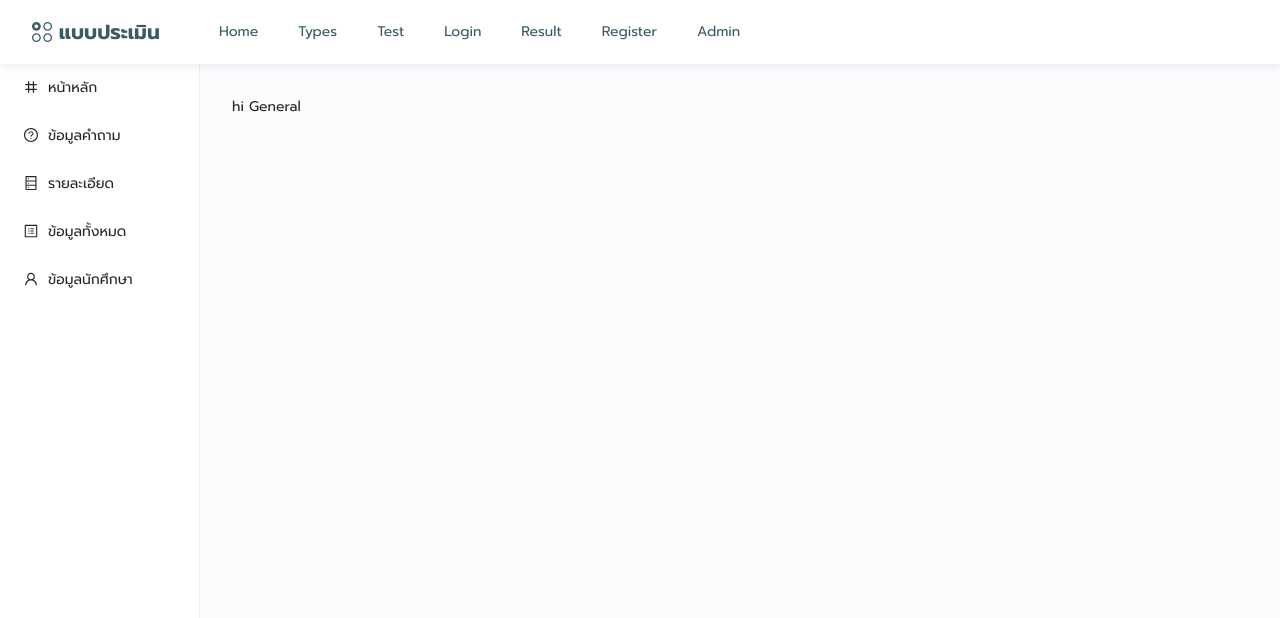
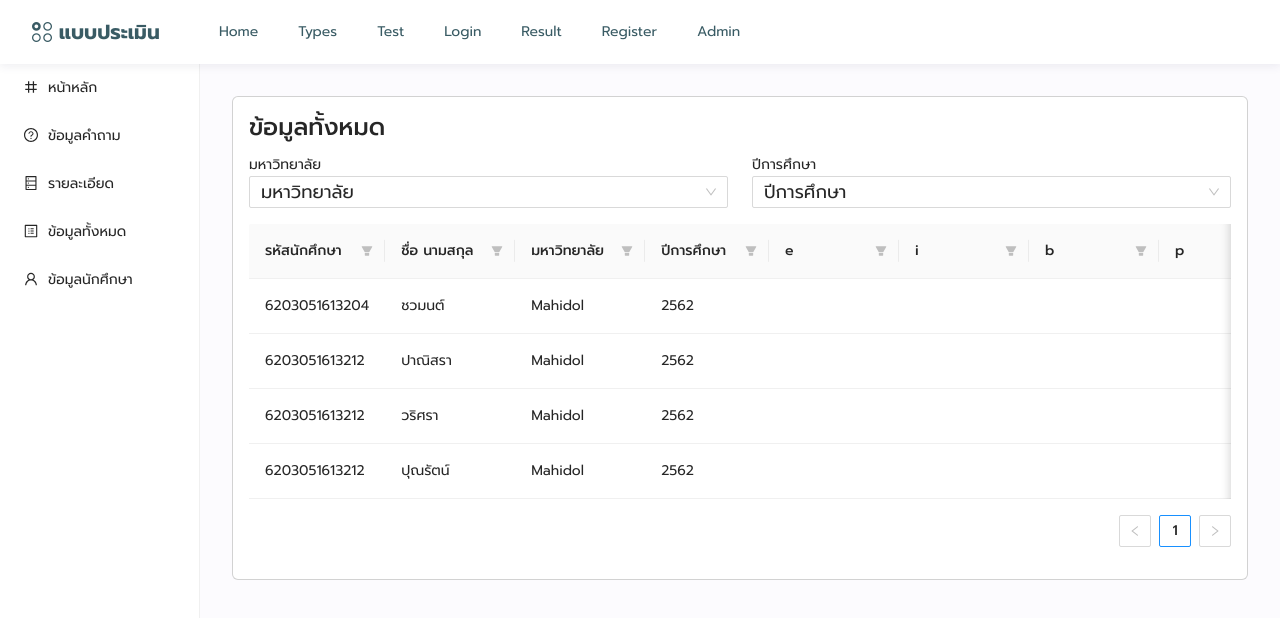
Before and after one commit to skyhihi/project-test, a React (Create React App) app in the folder client/: page /admin/genral in a window 1280 px wide. Shown: the top 618 px of the page. Built offline with nearby package versions, Linux system fonts and the light colour scheme.

Commit message:
TTupdate 26/08 6

```diff
--- a/client/src/components/pages/admin/generalInformation/General.js
+++ b/client/src/components/pages/admin/generalInformation/General.js
@@ -1,11 +1,240 @@
-import React from "react";
+import React, { useRef, useState } from "react";
+import { Select, Input, Table } from "antd";
 import MenuAdmin from "../MenuAdmin";
+import Highlighter from "react-highlight-words";
+
+const { Option } = Select;
+
+const data = [
+  {
+    key: "1",
+    name: "ชวมนต์",
+    ID: "6203051613204",
+    year: "2562",
+    uni: "Mahidol",
+  },
+  {
+    key: "2",
+    name: "ปาณิสรา",
+    ID: "6203051613212",
+    year: "2562",
+    uni: "Mahidol",
+  },
+  {
+    key: "3",
+    name: "วริศรา",
+    ID: "6203051613212",
+    year: "2562",
+    uni: "Mahidol",
+  },
+  {
+    key: "4",
+    name: "ปุณรัตน์",
+    ID: "6203051613212",
+    year: "2562",
+    uni: "Mahidol",
+  },
+];
 
 const General = () => {
+  const handleChange = (value) => {
+    console.log(`selected ${value}`);
+  };
+  const [searchText, setSearchText] = useState("");
+  const [searchedColumn, setSearchedColumn] = useState("");
+  const searchInput = useRef(null);
+
+  const handleSearch = (selectedKeys, confirm, dataIndex) => {
+    confirm();
+    setSearchText(selectedKeys[0]);
+    setSearchedColumn(dataIndex);
+  };
+
+  const getColumnSearchProps = (dataIndex) => ({
+    filterDropdown: ({
+      setSelectedKeys,
+      selectedKeys,
+      confirm,
+      //clearFilters,
+    }) => (
+      <div
+        style={{
+          padding: 8,
+        }}
+      >
+        <Input
+          ref={searchInput}
+          placeholder={`Search ${dataIndex}`}
+          value={selectedKeys[0]}
+          onChange={(e) =>
+            setSelectedKeys(e.target.value ? [e.target.value] : [])
+          }
+          onPressEnter={() => handleSearch(selectedKeys, confirm, dataIndex)}
+          style={{
+            marginBottom: 8,
+            display: "block",
+          }}
+        />
+      </div>
+    ),
+
+    onFilter: (value, record) =>
+      record[dataIndex].toString().toLowerCase().includes(value.toLowerCase()),
+    onFilterDropdownVisibleChange: (visible) => {
+      if (visible) {
+        setTimeout(() => searchInput.current?.select(), 100);
+      }
+    },
+    render: (text) =>
+      searchedColumn === dataIndex ? (
+        <Highlighter
+          //highlightStyle={{
+          // backgroundColor: '#ffc069',
+          // padding: 0,
+          // }}
+          searchWords={[searchText]}
+          autoEscape
+          textToHighlight={text ? text.toString() : ""}
+        />
+      ) : (
+        text
+      ),
+  });
+
+  const columns = [
+    {
+      title: "รหัสนักศึกษา",
+      dataIndex: "ID",
+      key: "ID",
+      width: "10%",
+      ...getColumnSearchProps("ID"),
+    },
+    {
+      title: "ชื่อ นามสกุล",
+      dataIndex: "name",
+      key: "name",
+      width: "10%",
+      ...getColumnSearchProps("name"),
+    },
+    {
+      title: "มหาวิทยาลัย",
+      dataIndex: "uni",
+      key: "uni",
+      width: "10%",
+      ...getColumnSearchProps("uni"),
+    },
+    {
+      title: "ปีการศึกษา",
+      dataIndex: "year",
+      key: "year",
+      ...getColumnSearchProps("year"),
+    },
+    {
+      title: "e",
+      dataIndex: "e",
+      key: "e",
+      width: "10%",
+      ...getColumnSearchProps("e"),
+    },
+    {
+      title: "i",
+      dataIndex: "i",
+      key: "i",
+      width: "10%",
+      ...getColumnSearchProps("i"),
+    },
+    {
+      title: "b",
+      dataIndex: "b",
+      key: "b",
+      width: "10%",
+      ...getColumnSearchProps("b"),
+    },
+    {
+      title: "p",
+      dataIndex: "p",
+      key: "p",
+      width: "10%",
+      ...getColumnSearchProps("p"),
+    },
+    {
+      title: "t",
+      dataIndex: "t",
+      key: "t",
+      width: "10%",
+      ...getColumnSearchProps("t"),
+    },
+    {
+      title: "d",
+      dataIndex: "d",
+      key: "d",
+      width: "10%",
+      ...getColumnSearchProps("d"),
+    },
+  ];
+
   return (
     <>
       <MenuAdmin />
-      <div style={{ paddingLeft: "200px" }}> hi General</div>
+
+      <div style={{ paddingLeft: "200px" }}>
+        <div class="card">
+          <div class="card-body">
+            <div className="row">
+              <div className="col-lg-2"></div>
+              <div className="col-lg-8">
+                <div className="row"></div>
+              </div>
+              <h4>ข้อมูลทั้งหมด</h4>
+              <div className="col-sm-6" style={{ marginBottom: "1rem" }}>
+                <label>มหาวิทยาลัย</label>
+                <Select
+                  defaultValue="มหาวิทยาลัย"
+                  style={{
+                    fontSize: "18px",
+                    width: "100%",
+                  }}
+                  onChange={handleChange}
+                >
+                  <Option value="jack" style={{ fontSize: "18px" }}>
+                    มหาวิทยาลัยมหิดล
+                  </Option>
+                  <Option value="lucy" style={{ fontSize: "18px" }}>
+                    มหาวิทยาลัย...
+                  </Option>
+                </Select>
+              </div>
+              <div className="col-sm-6">
+                <label>ปีการศึกษา</label>
+                <Select
+                  defaultValue="ปีการศึกษา"
+                  style={{
+                    fontSize: "18px",
+                    width: "100%",
+                  }}
+                >
+                  <Option value="lucy" style={{ fontSize: "18px" }}>
+                    2565
+                  </Option>
+                  <Option value="lucy" style={{ fontSize: "18px" }}>
+                    2564
+                  </Option>
+                  <Option value="lucy" style={{ fontSize: "18px" }}>
+                    2563
+                  </Option>
+                </Select>
+              </div>
+            </div>
+            <Table
+              columns={columns}
+              dataSource={data}
+              scroll={{
+                x: 1300,
+              }}
+            />
+          </div>
+        </div>
+      </div>
     </>
   );
 };
--- a/client/src/components/pages/admin/studentIn/StudentIn.js
+++ b/client/src/components/pages/admin/studentIn/StudentIn.js
@@ -47,7 +47,6 @@ const StudentIn = () => {
     setSearchedColumn(dataIndex);
   };
 
-
   const getColumnSearchProps = (dataIndex) => ({
     filterDropdown: ({
       setSelectedKeys,
@@ -73,8 +72,6 @@ const StudentIn = () => {
             display: "block",
           }}
         />
-
-
       </div>
     ),
 
@@ -89,12 +86,12 @@ const StudentIn = () => {
       searchedColumn === dataIndex ? (
         <Highlighter
           //highlightStyle={{
-           // backgroundColor: '#ffc069',
-           // padding: 0,
-         // }}
+          // backgroundColor: '#ffc069',
+          // padding: 0,
+          // }}
           searchWords={[searchText]}
           autoEscape
-          textToHighlight={text ? text.toString() : ''}
+          textToHighlight={text ? text.toString() : ""}
         />
       ) : (
         text
@@ -103,13 +100,6 @@ const StudentIn = () => {
 
   const columns = [
     {
-      title: "ชื่อ นามสกุล",
-      dataIndex: "name",
-      key: "name",
-      width: "30%",
-      ...getColumnSearchProps("name"),
-    },
-    {
       title: "รหัสนักศึกษา",
       dataIndex: "ID",
       key: "ID",
@@ -117,10 +107,11 @@ const StudentIn = () => {
       ...getColumnSearchProps("ID"),
     },
     {
-      title: "ปีการศึกษา",
-      dataIndex: "year",
-      key: "year",
-      ...getColumnSearchProps("year"),
+      title: "ชื่อ นามสกุล",
+      dataIndex: "name",
+      key: "name",
+      width: "30%",
+      ...getColumnSearchProps("name"),
     },
     {
       title: "มหาวิทยาลัย",
@@ -129,11 +120,18 @@ const StudentIn = () => {
       width: "20%",
       ...getColumnSearchProps("uni"),
     },
+    {
+      title: "ปีการศึกษา",
+      dataIndex: "year",
+      key: "year",
+      ...getColumnSearchProps("year"),
+    },
+
+
   ];
 
   return (
     <>
-
       <MenuAdmin />
       <div style={{ paddingLeft: "200px" }}>
         <div class="card">
@@ -142,8 +140,10 @@ const StudentIn = () => {
               <div className="col-lg-2"></div>
               <div className="col-lg-8">
                 <div className="row"></div>
-
-              </div><h5>ข้อมูลนักศึกษา</h5><br /><br />
+              </div>
+              <h5>ข้อมูลนักศึกษา</h5>
+              <br />
+              <br />
 
               <Table columns={columns} dataSource={data} />
             </div>
```
